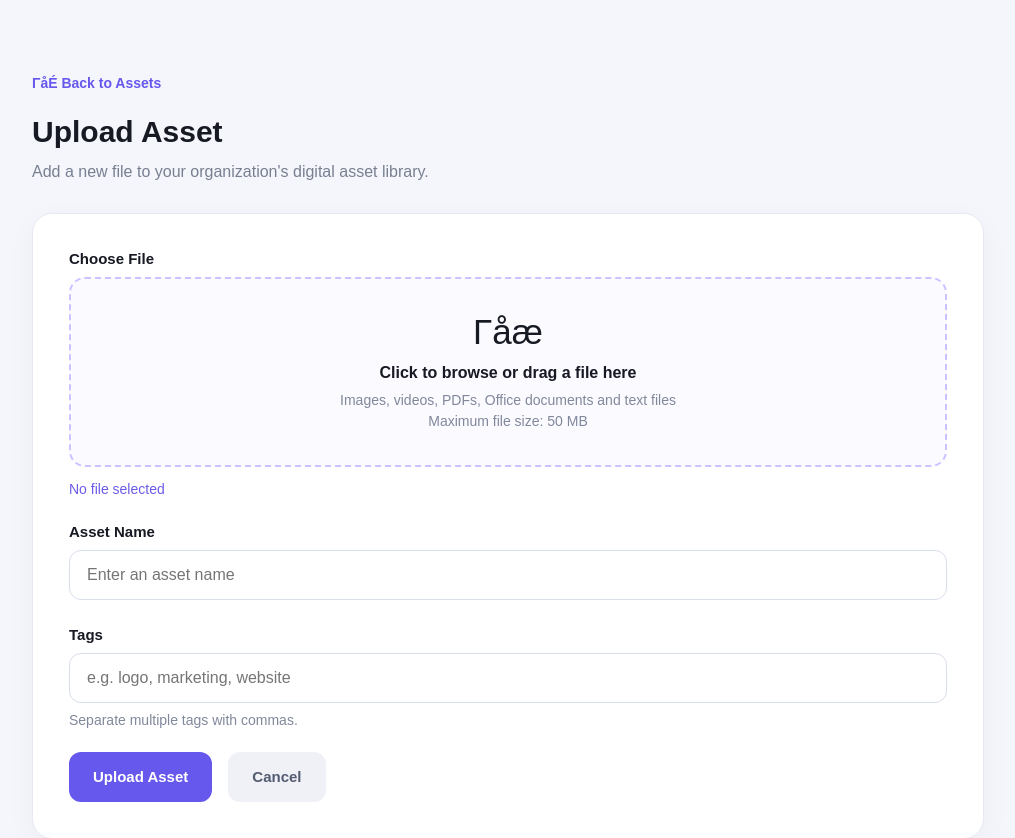
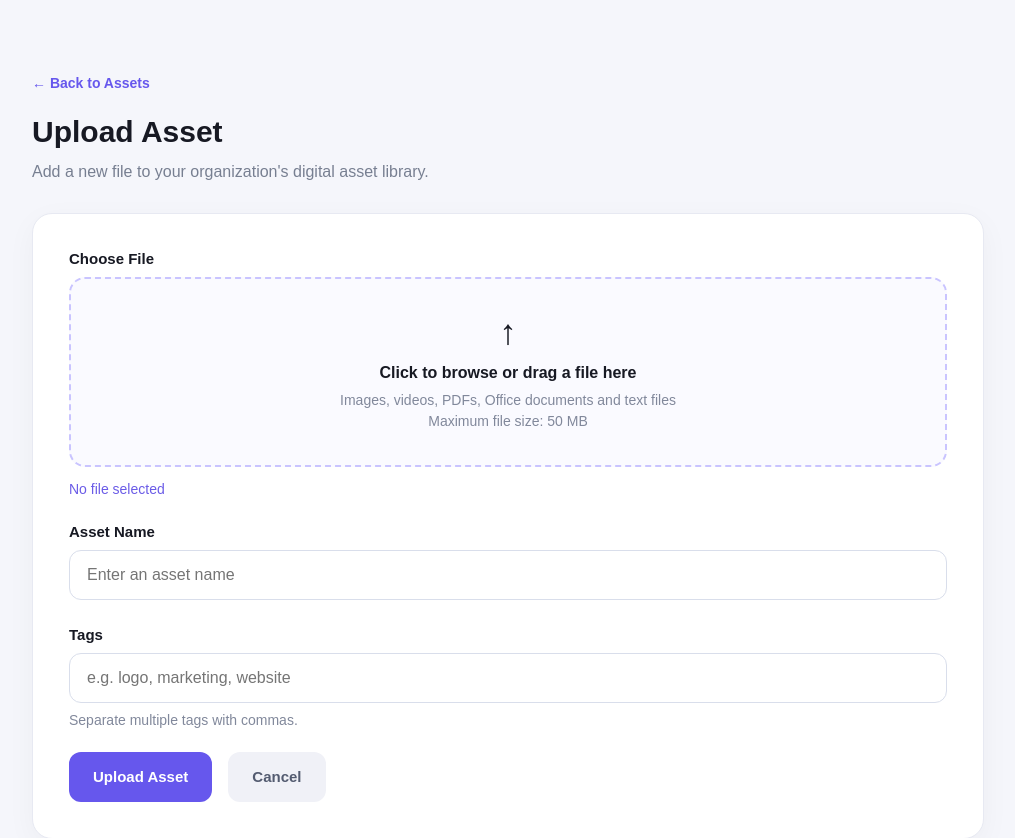
Before and after one commit to TheWanderer03/DAM-central-asset-management-tool, a Flask app: page /upload in a window 1280 px wide. Shown: the top 838 px of the page, without its empty margins (132-1147 px from the left). Run offline with Flask 3, Linux system fonts and the light colour scheme.

Commit message:
Fixed arrow display issue

```diff
--- a/app/templates/upload.html
+++ b/app/templates/upload.html
@@ -1,4 +1,3 @@
-
 <!DOCTYPE html>
 <html lang="en">
 <head>
@@ -229,7 +228,7 @@
 
 <body>
     <main class="page">
-        <a class="back-link" href="/assets">ΓåÉ Back to Assets</a>
+        <a class="back-link" href="/assets">&larr; Back to Assets</a>
 
         <header class="header">
             <h1>Upload Asset</h1>
@@ -248,7 +247,7 @@
                     tabindex="0"
                     aria-label="Choose or drop a file to upload"
                 >
-                    <div class="upload-icon">Γåæ</div>
+                    <div class="upload-icon">&uarr;</div>
                     <strong>Click to browse or drag a file here</strong>
                     <span>
                         Images, videos, PDFs, Office documents and text files<br>
```
